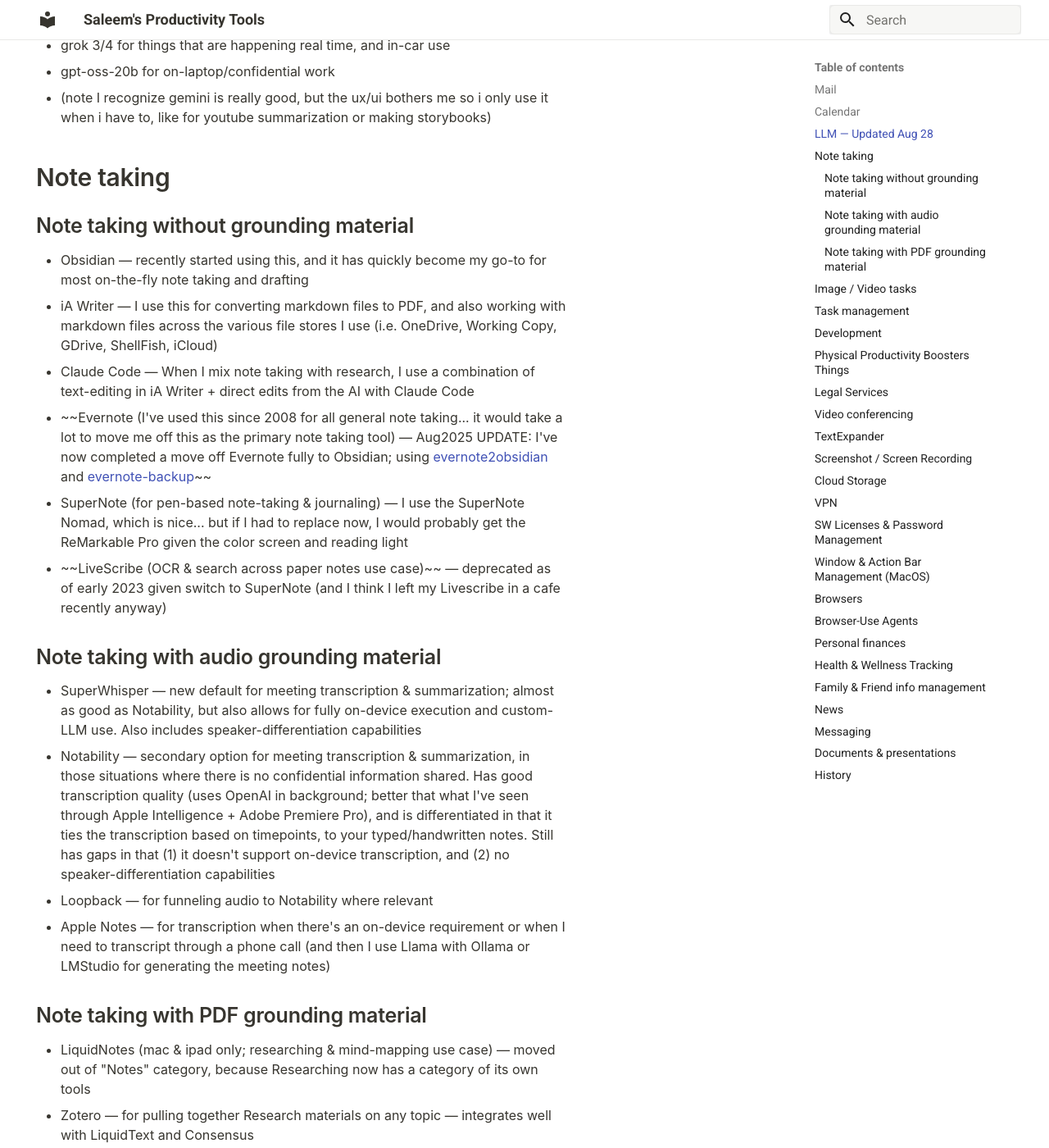
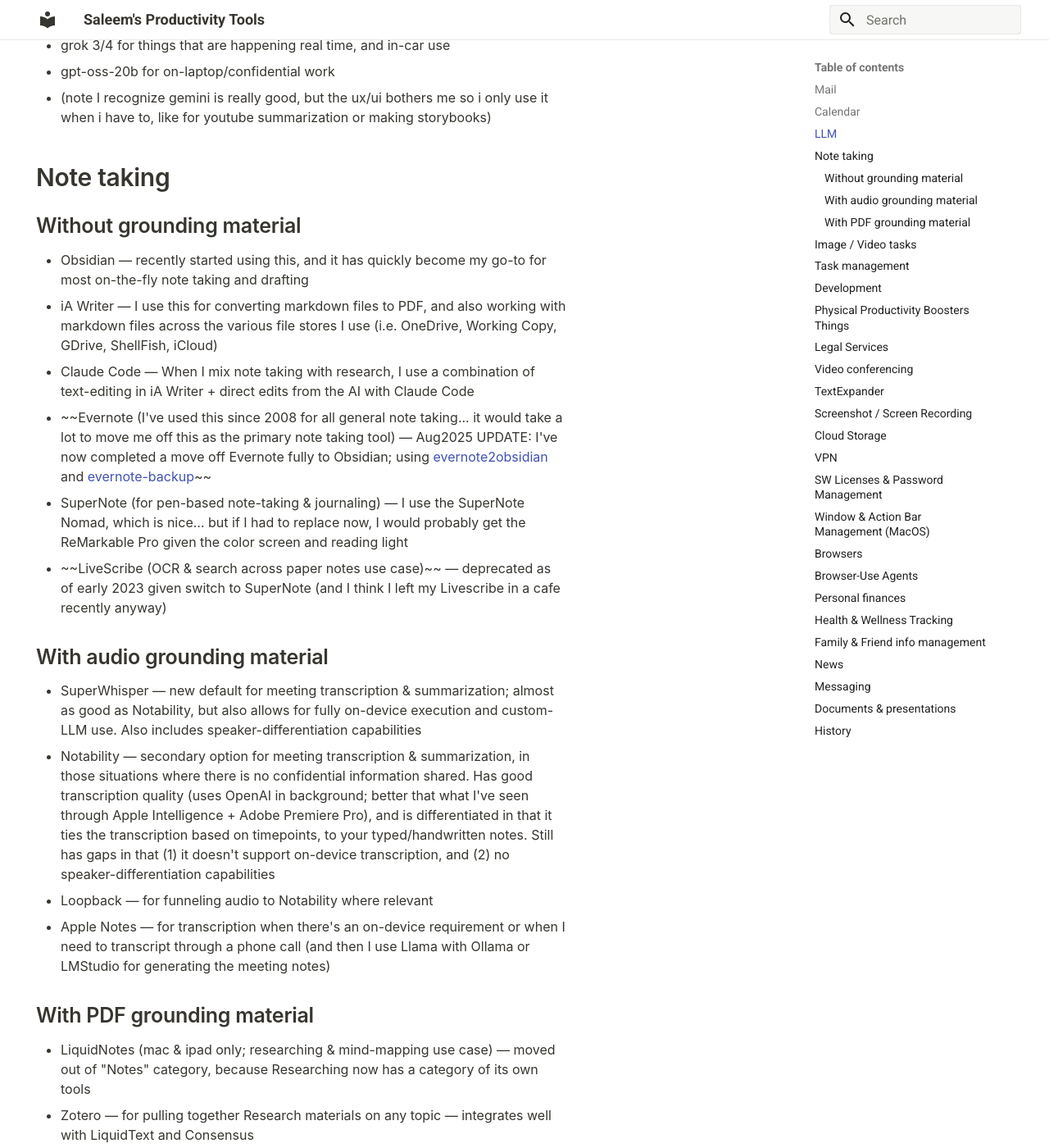
Before and after one commit to saleemh/productivity-tools, an MkDocs documentation site: the page built from docs/index.md, in a window 1280 px wide and 1400 px high, scrolled down 902 px. Shown: the whole window at 82% size. Built offline with MkDocs 1.6.1 and Material for MkDocs 9.7.7, drawn with Linux system fonts in a browser that asks for light colours; comment, search, counter and statistics services are not loaded; some of the changed text lies outside the part shown.

Commit message:
Note taking tweaks.

```diff
--- a/docs/index.md
+++ b/docs/index.md
@@ -18,7 +18,7 @@ Here's the list of key tools in my workflow. If there are multiple to a category
 - Front End: Fantastical
 - Back End: MS Office 365 (for Family Calendar and work accounts), Google Calendar (for individual personal calendars)
 
-## LLM — Updated Aug 28
+## LLM
 
 - gpt-5-thinking as my default/go-to
 - sonnet 4 through claude-code+cursor for coding tasks and uses of long-term memory
@@ -29,7 +29,7 @@ Here's the list of key tools in my workflow. If there are multiple to a category
 
 ## Note taking
 
-### Note taking without grounding material
+### Without grounding material
 
 - Obsidian — recently started using this, and it has quickly become my go-to for most on-the-fly note taking and drafting
 - iA Writer — I use this for converting markdown files to PDF, and also working with markdown files across the various file stores I use (i.e. OneDrive, Working Copy, GDrive, ShellFish, iCloud)
@@ -38,14 +38,14 @@ Here's the list of key tools in my workflow. If there are multiple to a category
 - SuperNote (for pen-based note-taking & journaling) — I use the SuperNote Nomad, which is nice... but if I had to replace now, I would probably get the ReMarkable Pro given the color screen and reading light
 - ~~LiveScribe (OCR & search across paper notes use case)~~ — deprecated as of early 2023 given switch to SuperNote (and I think I left my Livescribe in a cafe recently anyway)
 
-### Note taking with audio grounding material
+### With audio grounding material
 
 - SuperWhisper — new default for meeting transcription & summarization; almost as good as Notability, but also allows for fully on-device execution and custom-LLM use. Also includes speaker-differentiation capabilities
 - Notability — secondary option for meeting transcription & summarization, in those situations where there is no confidential information shared. Has good transcription quality (uses OpenAI in background; better that what I've seen through Apple Intelligence + Adobe Premiere Pro), and is differentiated in that it ties the transcription based on timepoints, to your typed/handwritten notes. Still has gaps in that (1) it doesn't support on-device transcription, and (2) no speaker-differentiation capabilities
 - Loopback — for funneling audio to Notability where relevant
 - Apple Notes — for transcription when there's an on-device requirement or when I need to transcript through a phone call (and then I use Llama with Ollama or LMStudio for generating the meeting notes)
 
-### Note taking with PDF grounding material
+### With PDF grounding material
 
 - LiquidNotes (mac & ipad only; researching & mind-mapping use case) — moved out of "Notes" category, because Researching now has a category of its own tools
 - Zotero — for pulling together Research materials on any topic — integrates well with LiquidText and Consensus
```
